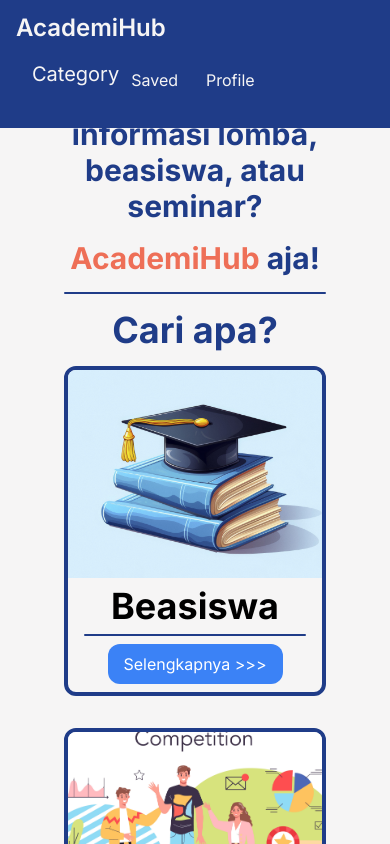
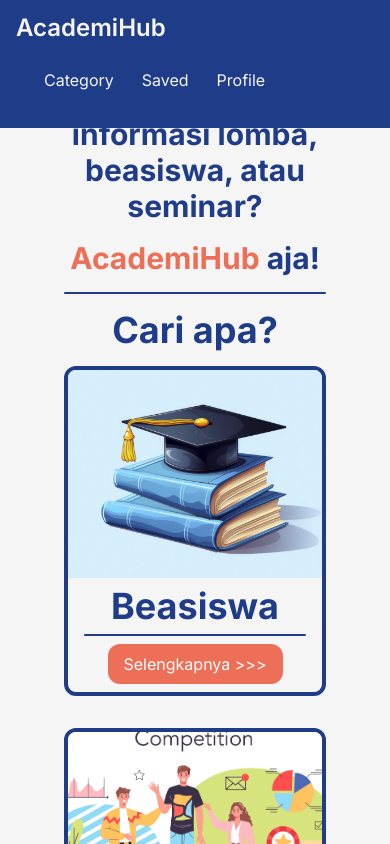
Before and after one commit to Arlow5761/academihub, a Next.js app: page / in a window 390 px wide. Shown: the top 844 px of the page. Built offline with nearby package versions, Linux system fonts and the light colour scheme.

Commit message:
fix: update color text Navbar and Card

```diff
--- a/app/components/Card.jsx
+++ b/app/components/Card.jsx
@@ -8,11 +8,11 @@
         className="h-52 md:h-72 bg-cover bg-center"
         style={{ backgroundImage: `url(${imgUrl})` }}>
       </div>
-      <h2 className='text-center text-4xl font-bold my-2'>{title}</h2>
+      <h2 className='text-center text-4xl text-[#1F3C88] font-bold my-2'>{title}</h2>
       <hr style={{ borderTop: "2px solid #1F3C88", borderRadius: "0.5rem", margin: "0 1rem" }} />
       <div className="flex justify-center py-2">
         <Link href={url}>
-          <button className="bg-blue-500 text-white py-2 px-4 rounded-xl hover:bg-blue-700">
+          <button className="bg-[#EE6F57] text-white py-2 px-4 rounded-xl hover:bg-[#1F3C88]">
             Selengkapnya &gt;&gt;&gt;
           </button>
         </Link>
--- a/app/components/NavLink.jsx
+++ b/app/components/NavLink.jsx
@@ -4,7 +4,7 @@
     return (
         <Link
         href={href}
-        className='block py-2 pl-3 pr-4 text-[#F6F5F5] sm:text-xl rounded md:p-0 hover:text-[#ADB7BE]'>
+        className='block py-2 pl-3 pr-4 text-[#F6F5F5] sm:text-xl rounded md:p-0 hover:text-gray-300'>
            {title}
         </Link>
     );
--- a/app/components/Navbar.jsx
+++ b/app/components/Navbar.jsx
@@ -48,7 +48,7 @@
                                     <>
                                         <button
                                             onClick={() => toggleDropdown(index)}
-                                            className='text-xl hover:text-gray-300 focus:outline-none'
+                                            className='block py-2 pl-3 pr-4 sm:text-xl rounded md:p-0 hover:text-gray-300 focus:outline-none'
                                         >
                                             {link.title}
                                         </button>
```
